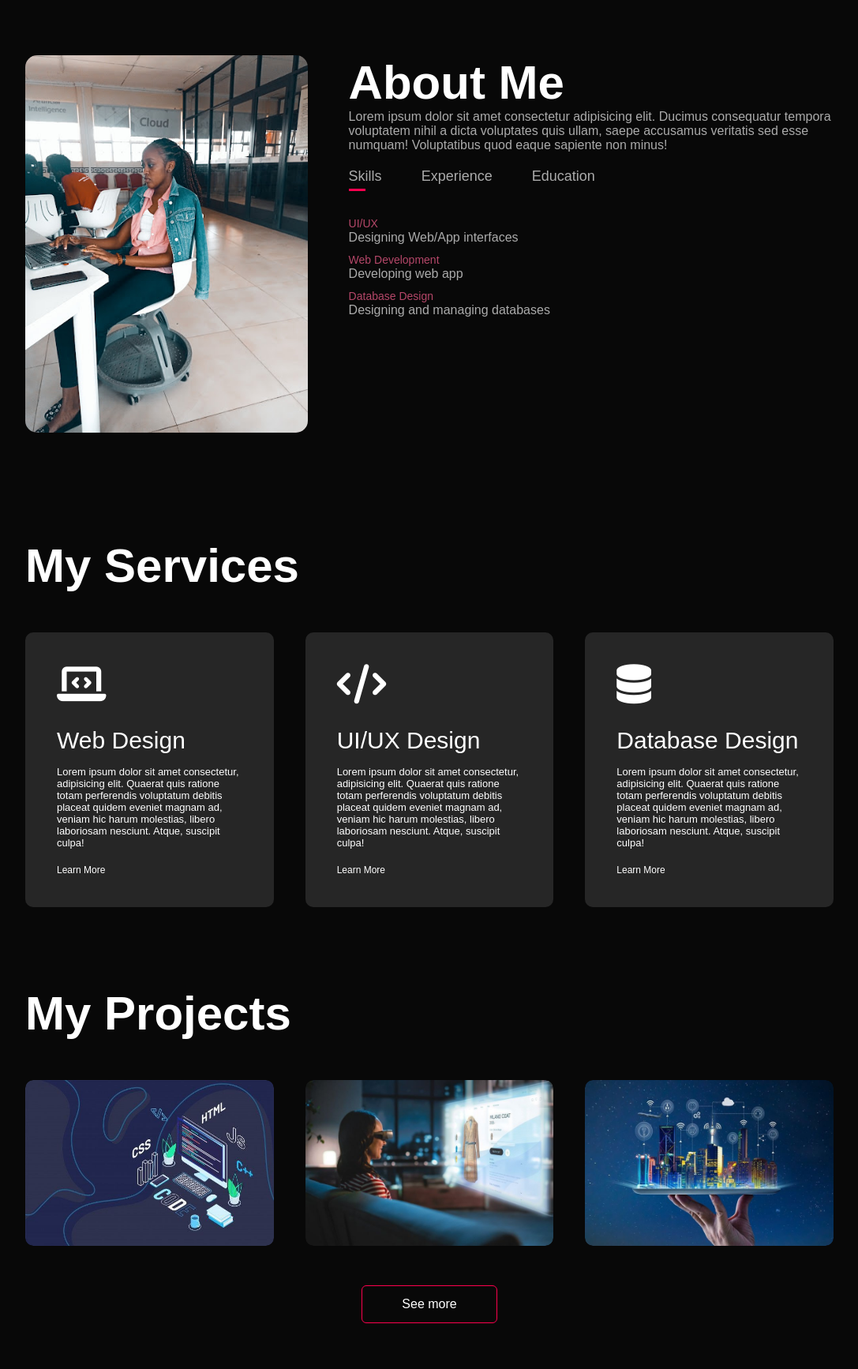
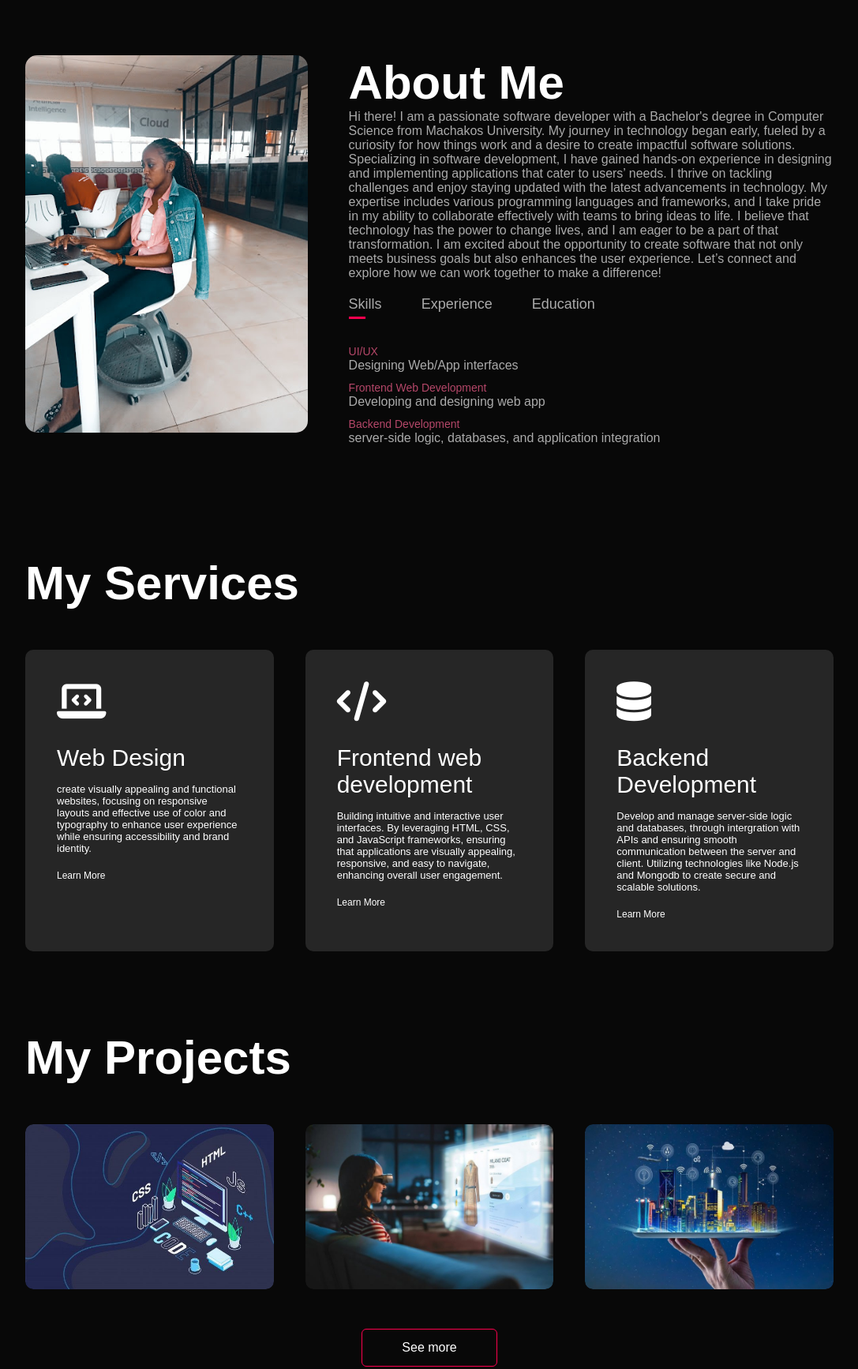
Before and after one commit to Waruguru78/wangui, a plain HTML site: page index.html in a window 1280 px wide. Shown: the part 820-2554 px from the top of the page at 79% size, without its empty margins (96-1183 px from the left). Drawn offline with Linux system fonts and the light colour scheme.

Commit message:
My personal portfolio.

```diff
--- a/index.html
+++ b/index.html
@@ -26,8 +26,8 @@
                     <i class="fa-solid fa-bars" onclick="openmenu()"></i>
                 </nav>
                 <div class="header-text">
-                    <p>UI/UX Designer</p>
-                    <h1>Hi, I'm <span>Elizabeth Wangui</span> <br>  a front-end developer</h1>
+                    <p>Software Developer</p>
+                    <h1>Hi, I'm <span>Elizabeth Wangui</span> <br>  a software developer</h1>
                 </div>
             </div>
         </div>
@@ -40,7 +40,13 @@
                     </div>
                     <div class="about-col-2">
                         <h1 class="sub-title">About Me</h1>
-                        <p>Lorem ipsum dolor sit amet consectetur adipisicing elit. Ducimus consequatur tempora voluptatem nihil a dicta voluptates quis ullam, saepe accusamus veritatis sed esse numquam! Voluptatibus quod eaque sapiente non minus!</p>
+                        <p>Hi there! I am a passionate software developer with a Bachelor's degree in Computer Science from Machakos University. My journey in technology began early, fueled by a curiosity for how things work and a desire to create impactful software solutions. Specializing in software development, I have gained hands-on experience in designing and implementing applications that cater to users’ needs.
+
+                            I thrive on tackling challenges and enjoy staying updated with the latest advancements in technology. My expertise includes various programming languages and frameworks, and I take pride in my ability to collaborate effectively with teams to bring ideas to life.
+
+                            I believe that technology has the power to change lives, and I am eager to be a part of that transformation. I am excited about the opportunity to create software that not only meets business goals but also enhances the user experience.
+
+                            Let’s connect and explore how we can work together to make a difference!</p>
 
                         <div class="tab-titles">
                             <p class="tab-links active-link" onclick="opentab('skills')">Skills</p>
@@ -50,8 +56,8 @@
                         <div class="tab-contents active-tab" id="skills">
                             <ul>
                                 <li><span>UI/UX</span><br>Designing Web/App interfaces</li>
-                                <li><span>Web Development</span><br>Developing web app</li>
-                                <li><span>Database Design</span><br>Designing and managing databases</li>
+                                <li><span>Frontend Web Development</span><br>Developing and designing web app</li>
+                                <li><span>Backend Development</span><br>server-side logic, databases, and application integration</li>
                             </ul>
                         </div>
                         <div class="tab-contents" id="experience">
@@ -62,6 +68,7 @@
                         </div>
                         <div class="tab-contents" id="education">
                             <ul>
+                                <li><span>2024</span><br>Software Engineering Certification at Go My Code</li>
                                 <li><span>2019 - 2024</span><br>BSc in computer science at Machakos University</li>
                                 <li><span>2015 - 2018</span><br>High School at St Monica Munyaka Girls</li>
                                 <li><span>2004 - 2014</span><br>Primary School at St Dorcas Memorial Academy</li>
@@ -80,26 +87,21 @@
                     <div>
                         <i class="fa-solid fa-laptop-code"></i>
                         <h2> Web Design</h2>
-                        <p>Lorem ipsum dolor sit amet consectetur, adipisicing elit.
-                            Quaerat quis ratione totam perferendis voluptatum debitis placeat quidem eveniet magnam ad,
-                            veniam hic harum molestias, libero laboriosam nesciunt. Atque, suscipit culpa!</p>
-                        <a href="#">Learn More</a>
+                        <p>create visually appealing and functional websites, focusing on responsive layouts and effective use of color and typography to enhance user experience while ensuring accessibility and brand identity.
+                        </p>
+                        <a href="https://github.com/Waruguru78/">Learn More</a>
                     </div>
                     <div>
                         <i class="fa-solid fa-code"></i>
-                        <h2> UI/UX Design</h2>
-                        <p>Lorem ipsum dolor sit amet consectetur, adipisicing elit.
-                            Quaerat quis ratione totam perferendis voluptatum debitis placeat quidem eveniet magnam ad,
-                            veniam hic harum molestias, libero laboriosam nesciunt. Atque, suscipit culpa!</p>
-                        <a href="#">Learn More</a>
+                        <h2> Frontend web development</h2>
+                        <p>Building intuitive and interactive user interfaces. By leveraging HTML, CSS, and JavaScript frameworks, ensuring that applications are visually appealing, responsive, and easy to navigate, enhancing overall user engagement.</p>
+                        <a href="https://github.com/Waruguru78/">Learn More</a>
                     </div>
                     <div>
                         <i class="fa-solid fa-database"></i>
-                        <h2> Database Design</h2>
-                        <p>Lorem ipsum dolor sit amet consectetur, adipisicing elit.
-                            Quaerat quis ratione totam perferendis voluptatum debitis placeat quidem eveniet magnam ad,
-                            veniam hic harum molestias, libero laboriosam nesciunt. Atque, suscipit culpa!</p>
-                        <a href="#">Learn More</a>
+                        <h2> Backend Development</h2>
+                        <p>Develop and manage server-side logic and databases, through intergration with APIs and ensuring smooth communication between the server and client. Utilizing technologies like Node.js and Mongodb to create secure and scalable solutions.</p>
+                        <a href="https://github.com/Waruguru78/">Learn More</a>
                     </div>
                 </div>
             </div>
@@ -114,8 +116,8 @@
                         <img src="Picture/ux.jpeg">
                         <div class="layer">
                             <h3>Websites Design</h3>
-                            <p>Advertising website to help the company reach its audience and promote its products.</p>
-                            <a href="#"><i class="fa-solid fa-arrow-up-right-from-square"></i></i></a>
+                            <p>Fullstack website to help the company reach its audience and promote its products.</p>
+                            <a href="https://github.com/Waruguru78/"><i class="fa-solid fa-arrow-up-right-from-square"></i></i></a>
                         </div>
                     </div>
                     <div class="project">
@@ -123,7 +125,7 @@
                         <div class="layer">
                             <h3>Virtual Reality in Fashion</h3>
                             <p> VR technology for virtual fashion shows, allowing customers to try on and buy clothes using VR headsets.</p>
-                            <a href="#"><i class="fa-solid fa-arrow-up-right-from-square"></i></i></a>
+                            <a href="https://github.com/Waruguru78/"><i class="fa-solid fa-arrow-up-right-from-square"></i></i></a>
                         </div>
                     </div>
                     <div class="project">
@@ -131,11 +133,11 @@
                         <div class="layer">
                             <h3>Smart Waste Bin</h3>
                             <p>IoT-enabled smart waste bin with Wi-Fi to report waste levels and notify collection services when full.</p>
-                            <a href="#"><i class="fa-solid fa-arrow-up-right-from-square"></i></i></a>
+                            <a href="https://github.com/Waruguru78/smartbin"><i class="fa-solid fa-arrow-up-right-from-square"></i></i></a>
                         </div>
                     </div>
                 </div>
-                <a href="#" class="btn">See more</a>
+                <a href="https://github.com/Waruguru78/" class="btn">See more</a>
             </div>
         </div>
 
@@ -150,8 +152,6 @@
                         <div class="social-icons">
                             <a href="https://github.com/Waruguru78"><i class="fa-brands fa-github-square"></i></a>
                             <a href="https://www.linkedin.com/in/elizabeth-wangui-27232a230/"><i class="fa-brands fa-linkedin"></i></a>
-                            <a href="https://twitter.com/Elizabe69322062"><i class="fa-brands fa-twitter-square"></i></a>
-                            <a href="https://www.instagram.com/kimaruliz/"><i class="fa-brands fa-instagram"></i></a>
                         </div>
                         <a href="WanguiCV.pdf" download class="btn btn2">Download CV</a>
                     </div>
@@ -168,7 +168,7 @@
                 </div>
             </div>
             <div class="copyright">
-                <p>&copy; Elizabeth <i class="fa-solid fa-heart"></i></p>
+                <p>&copy; Elizabeth Wangui <i class="fa-solid fa-heart"></i></p>
             </div>
         </div>
 
```
